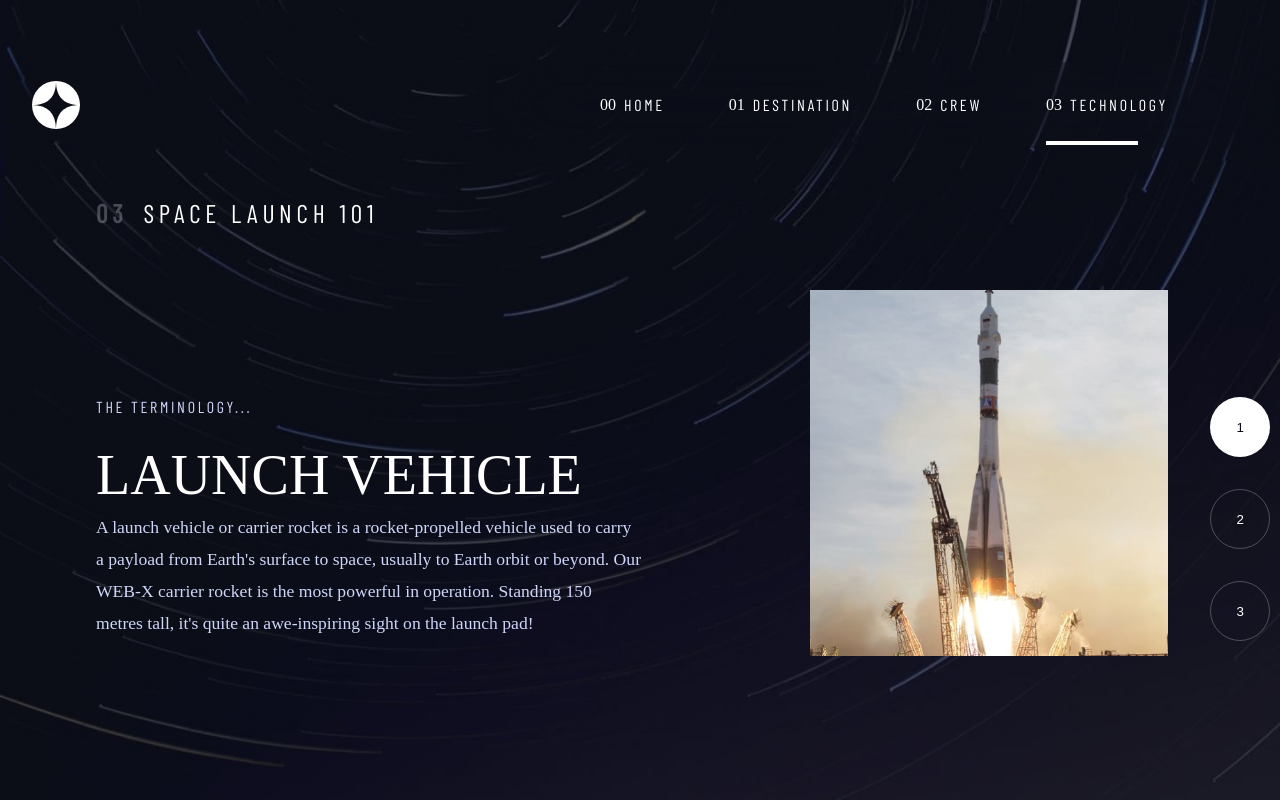
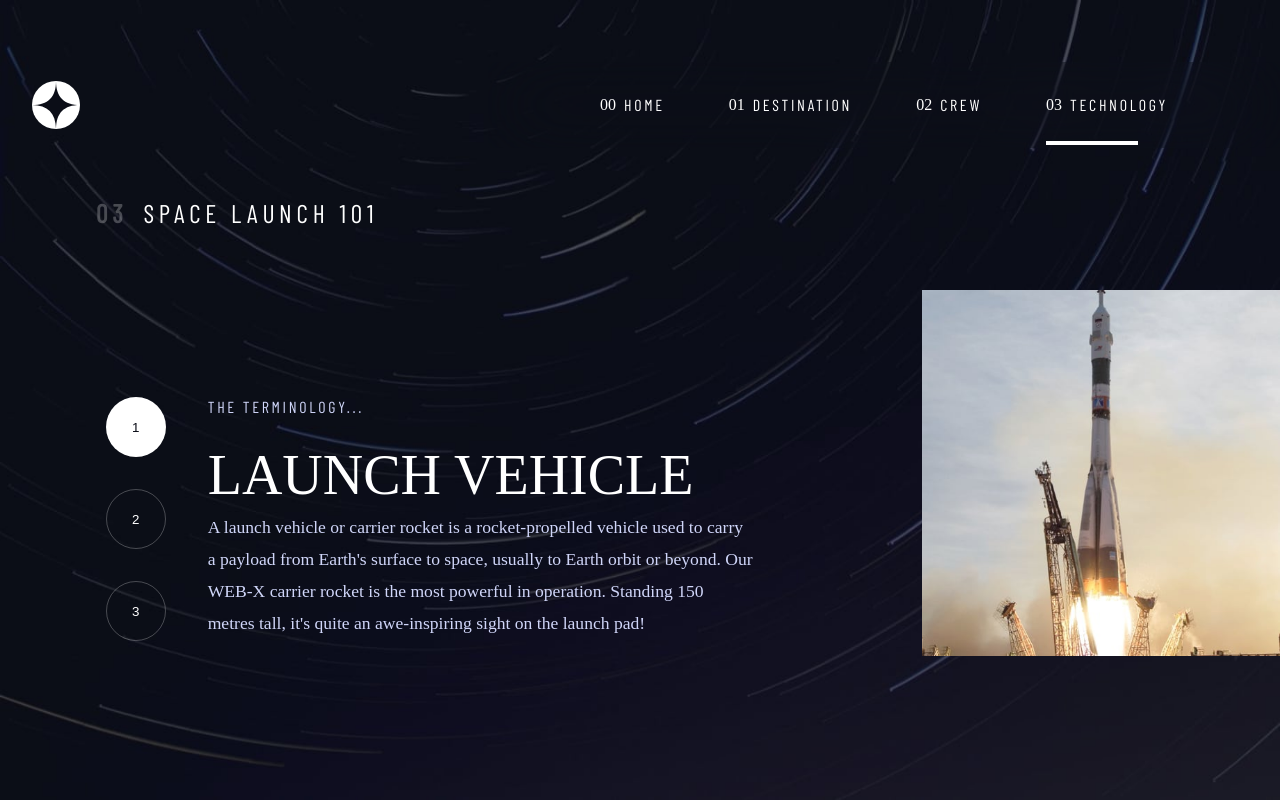
Before and after one commit to Ulysseassoo/Space-Tourism-Website, a React (Vite) app: page /technology in a window 1280 px wide. Built offline with nearby package versions, Linux system fonts and the light colour scheme; a web font is replaced by a local one.

Commit message:
Fix slider technology

```diff
--- a/src/Screens/Technology.jsx
+++ b/src/Screens/Technology.jsx
@@ -97,12 +97,12 @@ const Navigation = styled.div`
 	flex-direction: column;
 	gap: 2rem;
 	height: 90%;
-	order: 2;
 	justify-content: center;
 	@media screen and (max-width: 900px) {
 		flex-direction: row;
 		width: 100%;
 		height: 20%;
+		order: 2;
 	}
 `
 const Circle = styled.button`
```
